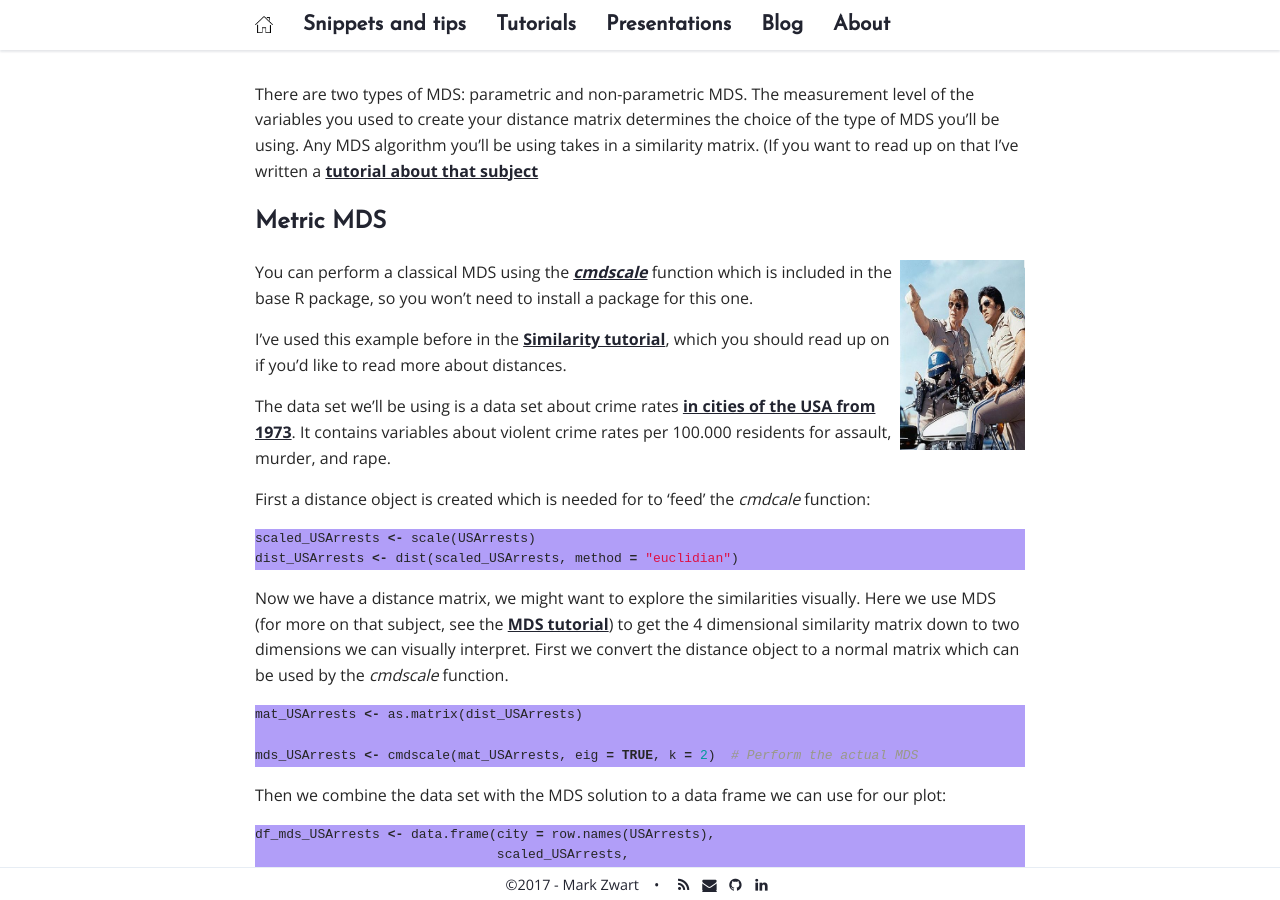
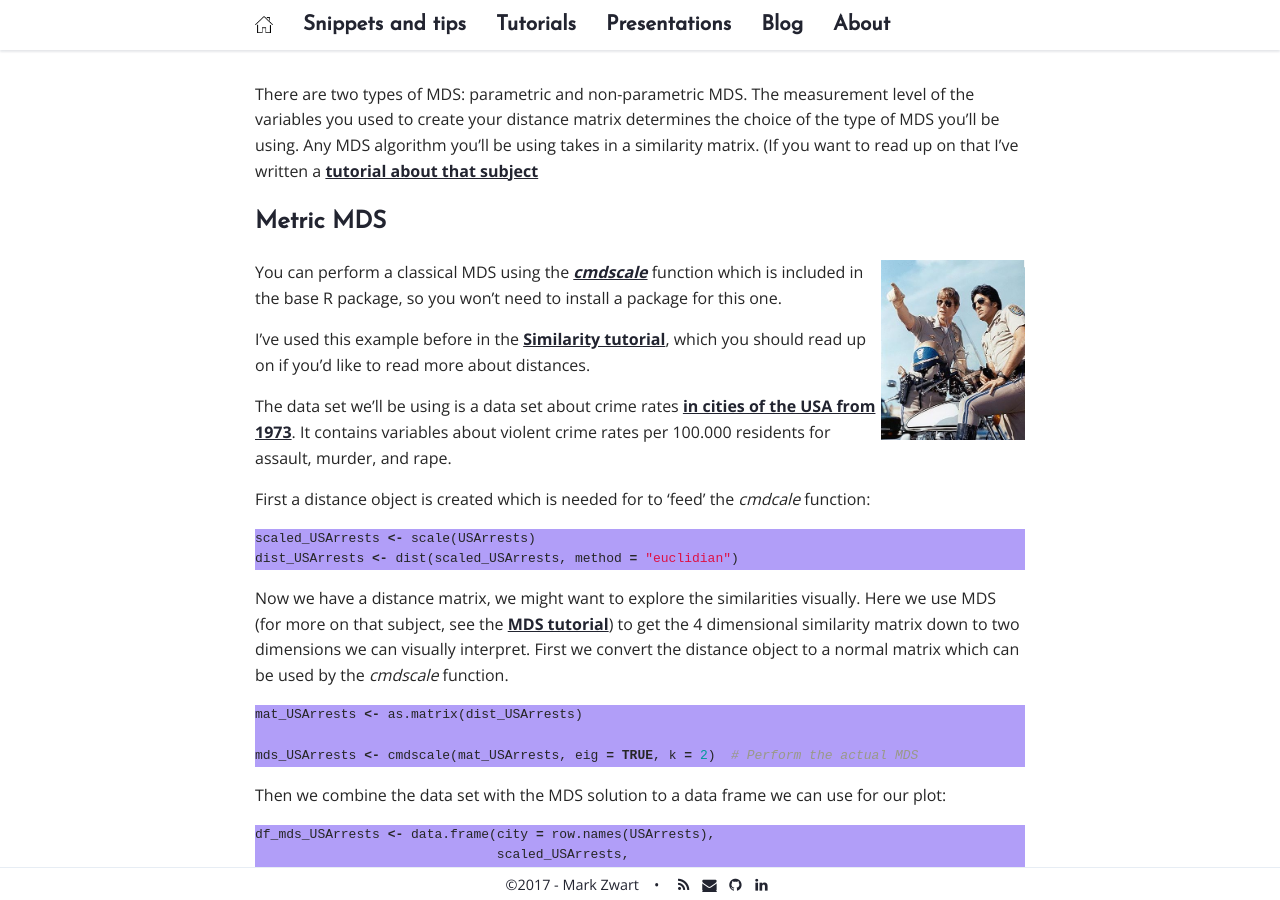
Before and after one commit to mark-me/mark-me.github.io, a Jekyll site: the page built from _pages/tutorials/mds/mds.md, in a window 1280 px wide and 900 px high, scrolled down 1776 px. Built offline with Jekyll 4.4.1, drawn with Linux system fonts in a browser that asks for light colours; nearby versions of some CDN libraries; comment, search, counter and statistics services are not loaded.

Commit message:
Update mds.md

```diff
--- a/_pages/tutorials/mds/mds.md
+++ b/_pages/tutorials/mds/mds.md
@@ -37,7 +37,7 @@
 
 ## Metric MDS
 
-[<img src="/_pages/tutorials/distance-measures/CHiPs.jpg" width="125" height="190" align="right"/>](http://www.imdb.com/title/tt0051432/)You can perform a classical MDS using the _[cmdscale](https://stat.ethz.ch/R-manual/R-devel/library/stats/html/cmdscale.html)_ function which is included in the base R package, so you won't need to install a package for this one.
+[<img src="/_pages/tutorials/distance-measures/CHiPs.jpg" width="144" height="180" align="right"/>](http://www.imdb.com/title/tt0051432/)You can perform a classical MDS using the _[cmdscale](https://stat.ethz.ch/R-manual/R-devel/library/stats/html/cmdscale.html)_ function which is included in the base R package, so you won't need to install a package for this one.
 
 I've used this example before in the [Similarity tutorial](/distance-measures/), which you should read up on if you'd like to read more about distances.
 
```
